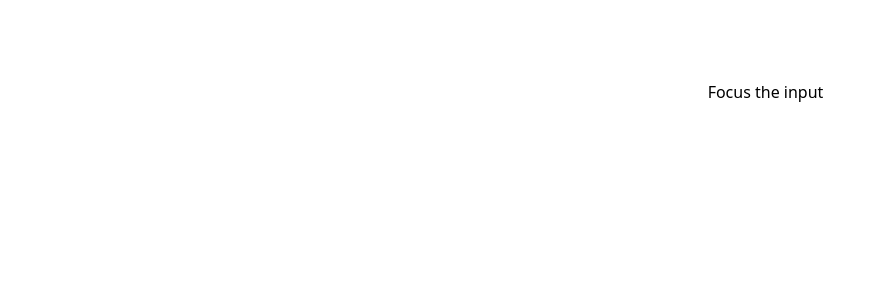
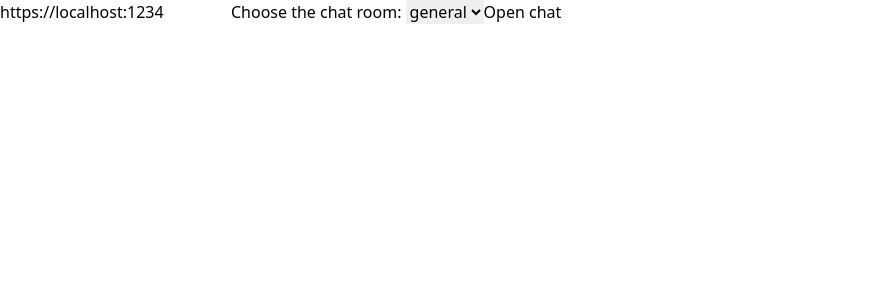
Before and after one commit to Shm-Rsuf/rnext-module-four, a React (Vite) app: page / in a window 1280 px wide. Shown: the top 300 px of the page, without its empty margins (0-885 px from the left). Built offline with nearby package versions, Linux system fonts and the light colour scheme.

Commit message:
life cycle effect 4.16 added

```diff
--- a/src/App.jsx
+++ b/src/App.jsx
@@ -1,11 +1,32 @@
-import Form from "./components/Form";
+import { useState } from "react";
+import ChatRoom from "./components/ChatRoom";
 
-const App = () => {
+export default function App() {
+  const [roomId, setRoomId] = useState("general");
+  const [show, setShow] = useState(false);
+  const [serverUrl, setServerUrl] = useState("https://localhost:1234");
   return (
-    <div className='flex justify-center items-center mt-20 gap-5'>
-      <Form />
-    </div>
+    <>
+      <label>
+        <input
+          type='text'
+          value={serverUrl}
+          onChange={(evt) => setServerUrl(evt.target.value)}
+        />
+      </label>
+      <label>
+        Choose the chat room:{" "}
+        <select value={roomId} onChange={(e) => setRoomId(e.target.value)}>
+          <option value='general'>general</option>
+          <option value='travel'>travel</option>
+          <option value='music'>music</option>
+        </select>
+      </label>
+      <button onClick={() => setShow(!show)}>
+        {show ? "Close chat" : "Open chat"}
+      </button>
+      {show && <hr />}
+      {show && <ChatRoom roomId={roomId} serverUrl={serverUrl} />}
+    </>
   );
-};
-
-export default App;
+}
--- /dev/null
+++ b/src/components/ChatRoom.jsx
@@ -0,0 +1,18 @@
+/* eslint-disable react/prop-types */
+import { useEffect } from "react";
+import { createConnection, visitLog } from "../utils/chat";
+
+// const serverUrl = "https://localhost:1234";
+export default function ChatRoom({ roomId, serverUrl }) {
+  useEffect(() => {
+    const connection = createConnection(serverUrl, roomId);
+    connection.connect();
+    return () => connection.disconnect();
+  }, [roomId, serverUrl]);
+
+  useEffect(() => {
+    visitLog(roomId);
+  }, [roomId]);
+
+  return <h1>Welcome to the {roomId} room!</h1>;
+}
--- /dev/null
+++ b/src/utils/chat.js
@@ -0,0 +1,17 @@
+export function createConnection(serverUrl, roomId) {
+  // A real implementation would actually connect to the server
+  return {
+    connect() {
+      console.log(
+        '✅ Connecting to "' + roomId + '" room at ' + serverUrl + "..."
+      );
+    },
+    disconnect() {
+      console.log('❌ Disconnected from "' + roomId + '" room at ' + serverUrl);
+    },
+  };
+}
+
+export function visitLog(roomId) {
+  console.log(`visited room ${roomId}`);
+}
```
